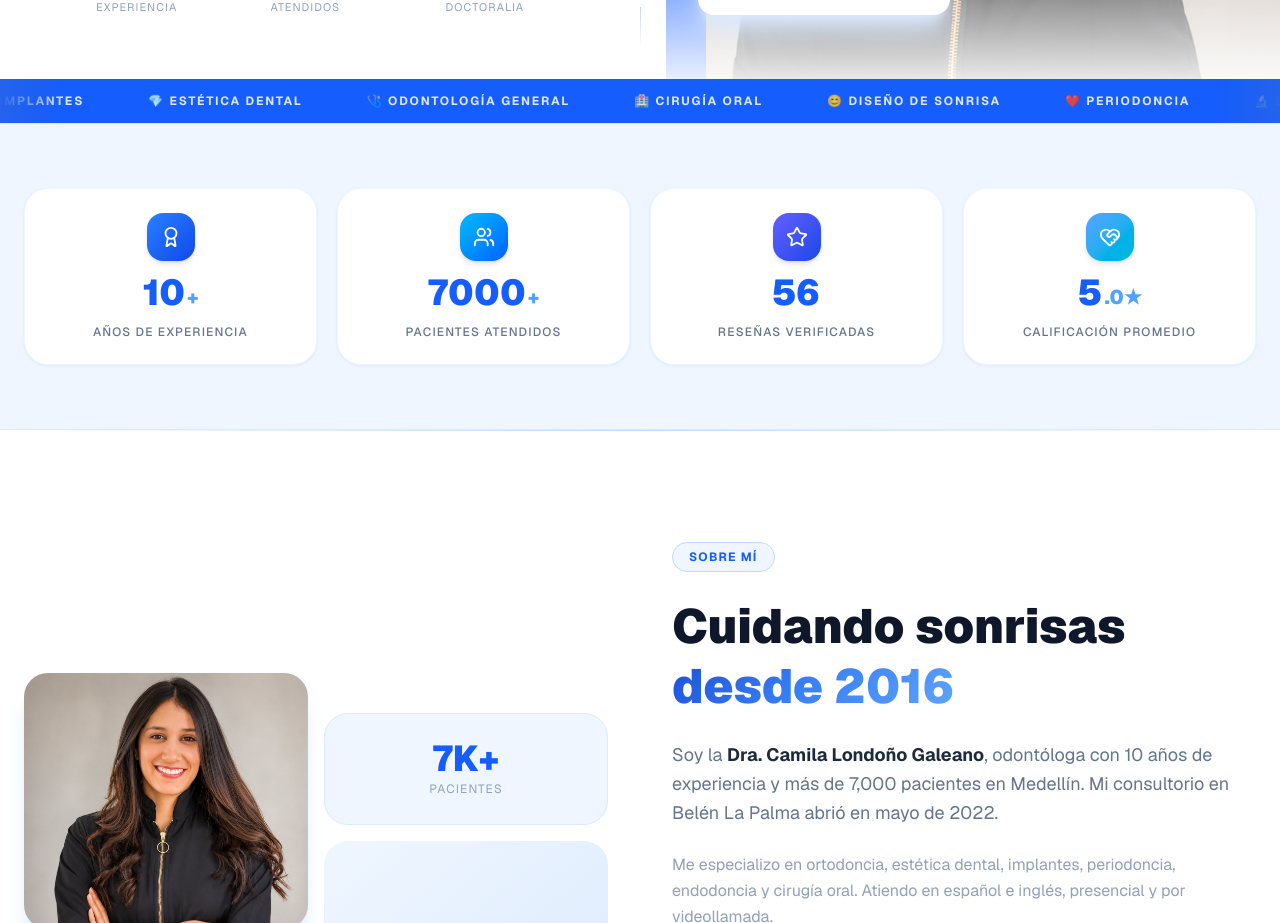
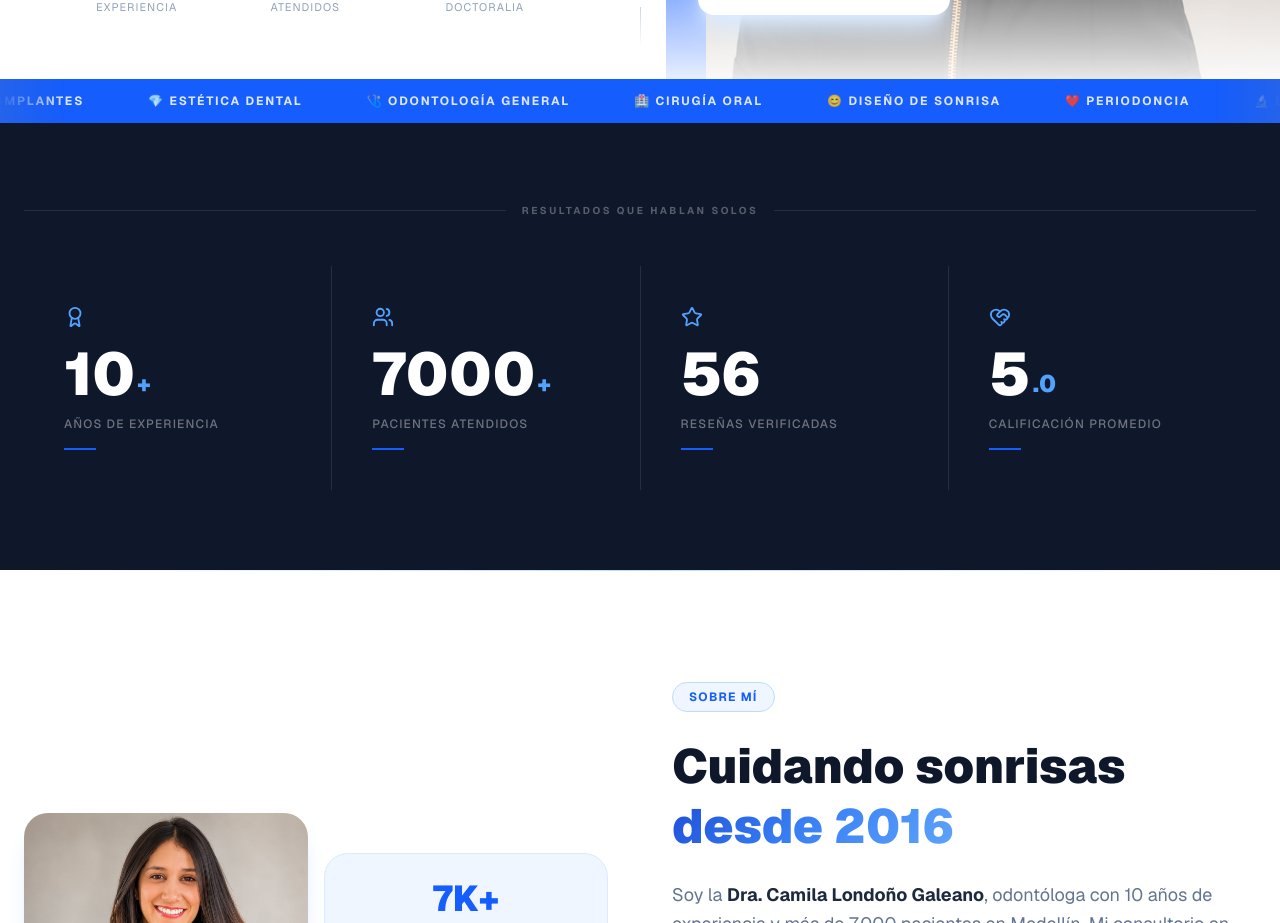
Before and after one commit to Ssantamars123/DraCamilaLondo-oDemo, a Next.js app in the folder website/: page / in a window 1280 px wide. Shown: the part 900-1823 px from the top of the page. Built offline with nearby package versions, Linux system fonts and the light colour scheme.

Commit message:
redesign(stats): dark contrast panel with animated counters and hover underline

```diff
--- a/website/components/Stats.tsx
+++ b/website/components/Stats.tsx
@@ -10,24 +10,29 @@ import { Award, Users, Star, HeartHandshake } from "lucide-react";
 gsap.registerPlugin(ScrollTrigger);
 
 const stats = [
-  { value: 10,   suffix: "+",   label: "Años de experiencia",   Icon: Award,          color: "from-blue-500 to-blue-700" },
-  { value: 7000, suffix: "+",   label: "Pacientes atendidos",   Icon: Users,          color: "from-sky-400  to-blue-600" },
-  { value: 56,   suffix: "",    label: "Reseñas verificadas",   Icon: Star,           color: "from-indigo-500 to-blue-700" },
-  { value: 5,    suffix: ".0★", label: "Calificación promedio", Icon: HeartHandshake, color: "from-blue-400 to-cyan-500" },
+  { value: 10,   suffix: "+",   label: "Años de experiencia",   Icon: Award          },
+  { value: 7000, suffix: "+",   label: "Pacientes atendidos",   Icon: Users          },
+  { value: 56,   suffix: "",    label: "Reseñas verificadas",   Icon: Star           },
+  { value: 5,    suffix: ".0",  label: "Calificación promedio", Icon: HeartHandshake },
 ];
 
 export function Stats() {
   const ref = useRef<HTMLElement>(null);
 
   useGSAP(() => {
-    // Counter roll-up with GSAP
+    gsap.fromTo(".stats-section",
+      { opacity: 0, y: 30 },
+      { opacity: 1, y: 0, duration: 0.8, ease: "power3.out",
+        scrollTrigger: { trigger: ref.current, start: "top 85%" } }
+    );
+
     document.querySelectorAll(".stat-num").forEach(el => {
       const target = parseInt(el.getAttribute("data-target") || "0");
       gsap.fromTo(el,
         { innerText: 0 },
         {
           innerText: target,
-          duration: 2.2,
+          duration: 2.4,
           ease: "power2.out",
           snap: { innerText: target > 100 ? 50 : 1 },
           scrollTrigger: { trigger: el, start: "top 88%" },
@@ -37,35 +42,43 @@ export function Stats() {
   }, { scope: ref });
 
   return (
-    <section ref={ref} className="py-16 bg-blue-50 border-y border-blue-100 overflow-hidden">
+    <section ref={ref} className="py-0 overflow-hidden">
+      <div className="stats-section bg-slate-900 py-16 md:py-20">
         <div className="max-w-7xl mx-auto px-6">
-        <div className="grid grid-cols-2 md:grid-cols-4 gap-5">
+          {/* Top label */}
+          <div className="flex items-center gap-4 mb-12">
+            <div className="h-px flex-1 bg-white/10" />
+            <span className="text-white/30 text-[10px] font-bold uppercase tracking-[0.25em]">Resultados que hablan solos</span>
+            <div className="h-px flex-1 bg-white/10" />
+          </div>
+
+          <div className="grid grid-cols-2 md:grid-cols-4 gap-px bg-white/10">
             {stats.map((s, i) => (
               <motion.div
                 key={s.label}
-              initial={{ opacity: 0, y: 40, scale: 0.95 }}
-              whileInView={{ opacity: 1, y: 0, scale: 1 }}
-              viewport={{ once: true, margin: "-60px" }}
-              transition={{ duration: 0.6, delay: i * 0.1, ease: [0.22, 1, 0.36, 1] }}
-              whileHover={{ y: -4, boxShadow: "0 12px 32px rgba(37,99,235,0.15)" }}
-              className="flex flex-col items-center gap-3 text-center p-6 bg-white rounded-3xl shadow-sm shadow-blue-100 border border-blue-50"
+                initial={{ opacity: 0, y: 20 }}
+                whileInView={{ opacity: 1, y: 0 }}
+                viewport={{ once: true }}
+                transition={{ duration: 0.6, delay: i * 0.1 }}
+                className="bg-slate-900 p-8 md:p-10 flex flex-col gap-3 group hover:bg-slate-800 transition-colors duration-300"
               >
-              <div className={`w-12 h-12 rounded-2xl bg-gradient-to-br ${s.color} flex items-center justify-center shadow-md text-white`}>
-                <s.Icon size={22} />
+                <s.Icon size={22} className="text-blue-400 mb-1 group-hover:text-blue-300 transition-colors duration-300" />
+
+                <div className="flex items-end gap-0.5 leading-none">
+                  <span className="stat-num text-5xl md:text-6xl font-black text-white leading-none" data-target={s.value}>
+                    {s.value}
+                  </span>
+                  <span className="text-2xl font-black text-blue-400 pb-1 group-hover:text-blue-300 transition-colors duration-300">{s.suffix}</span>
                 </div>
 
-              <div className="flex items-end gap-0.5 leading-none">
-                <span className="stat-num text-4xl font-black text-blue-600" data-target={s.value}>
-                  {s.value}
-                </span>
-                <span className="text-xl font-black text-blue-400 pb-0.5">{s.suffix}</span>
-              </div>
-
-              <span className="text-xs text-slate-500 font-medium uppercase tracking-widest leading-tight">
+                <span className="text-white/40 text-xs font-medium uppercase tracking-widest">
                   {s.label}
                 </span>
+
+                <div className="w-8 h-0.5 bg-blue-600 mt-1 group-hover:w-14 transition-all duration-500" />
               </motion.div>
             ))}
+          </div>
         </div>
       </div>
     </section>
```
Lines whose indentation alone changed are shown as unchanged.
